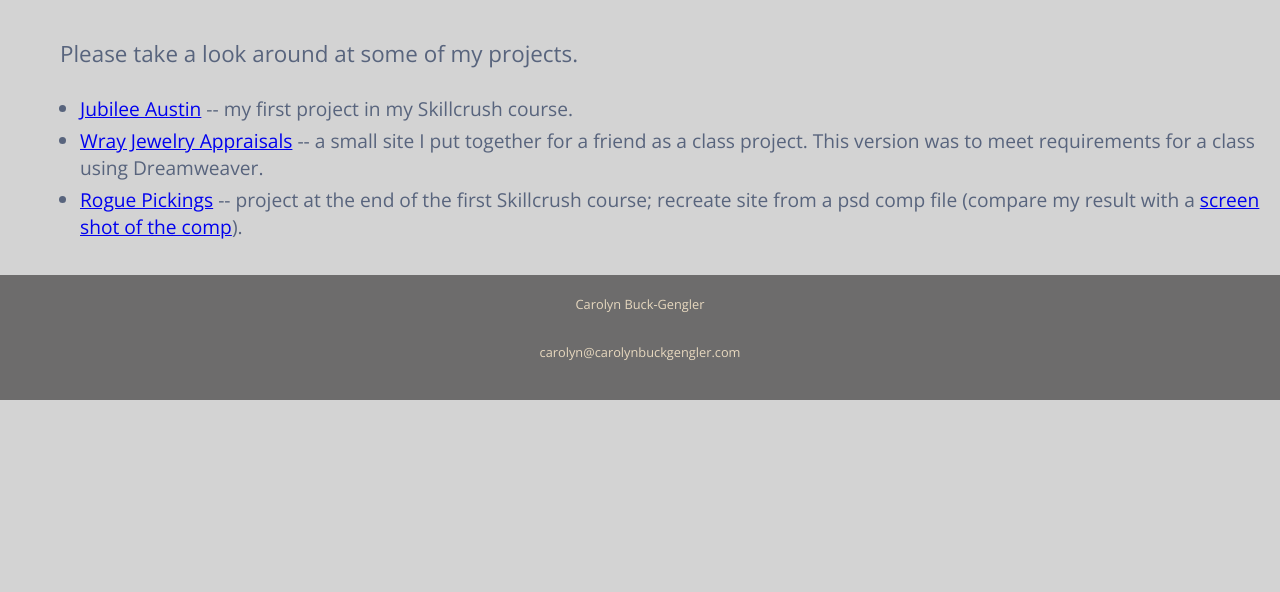
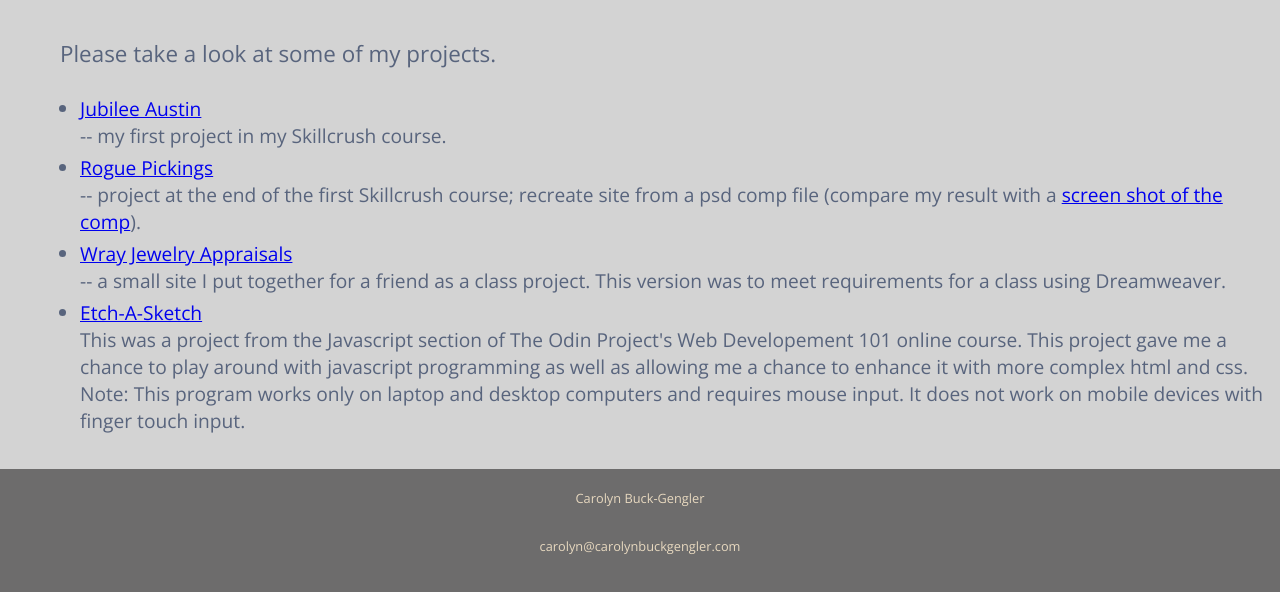
Before and after one commit to CarolynBuck-Gengler/cjbg_homepage, a plain HTML site: page projects/index.html in a window 1280 px wide. Shown: the part 992-1584 px from the top of the page. Before the commit the page ends 1392 px from the top, so only its background shows below. Drawn offline with nearby package versions, Linux system fonts and the light colour scheme.

Commit message:
Add etch-a-sketch link to projects and modify order of projects

```diff
--- a/projects/index.html
+++ b/projects/index.html
@@ -41,21 +41,26 @@
 	</header>
     <main class="projects">
         <h1>Projects</h1>
-		<p>Please take a look around at some of my projects.</p>
+		<p>Please take a look at some of my projects.</p>
 		<ul>
 			<li>
-				<!-- <a href="http://buckgengler1.byethost18.com/Wray-Jewelry-Appraisals/index.html">Wray Jewelry Appraisals</a>
-				- a small site I put together for a friend as a class project. This version was to meet requirements for a class
-				using Dreamweaver. -->
-				<a href="https://carolynbuckgengler.com/sc-101-project/index.html">Jubilee Austin</a> -- my first project in my Skillcrush course.
+				<a href="https://carolynbuckgengler.com/sc-101-project/index.html">Jubilee Austin</a>
+				<br>-- my first project in my Skillcrush course.
+			</li>
+			<li>
+				<a href="https://carolynbuckgengler.com/rogue/index.html">Rogue Pickings</a>
+				<br>-- project at the end of the first Skillcrush course; recreate site from a psd comp file (compare my result with a <a href="../img/comp-psd-image2.png">screen shot of the comp</a>).
 			</li>
 			<li>
 				<a href="https://carolynbuckgengler.com/Wray-Jewelry-Appraisals/index.html">Wray Jewelry Appraisals</a>
-				-- a small site I put together for a friend as a class project. This version was to meet requirements for a class using Dreamweaver.
+				<br>-- a small site I put together for a friend as a class project. This version was to meet requirements for a class using Dreamweaver.
 			</li>
-			<li>
-				<a href="https://carolynbuckgengler.com/rogue/index.html">Rogue Pickings</a>
-				-- project at the end of the first Skillcrush course; recreate site from a psd comp file (compare my result with a <a href="../img/comp-psd-image2.png">screen shot of the comp</a>).
+			<li><a href=" https://carolynbuck-gengler.github.io/etch-a-sketch/">Etch-A-Sketch</a>
+				<br>This was a project from the Javascript section of The Odin Project's Web Developement 101 online course.
+					This project gave me a chance to play around with javascript programming as well as allowing me a chance
+					to enhance it with more complex html and css.
+				<br>Note: This program works only on laptop and desktop computers and requires mouse input.
+					It does not work on mobile devices with finger touch input.
 			</li>
 		</ul>
 
```
